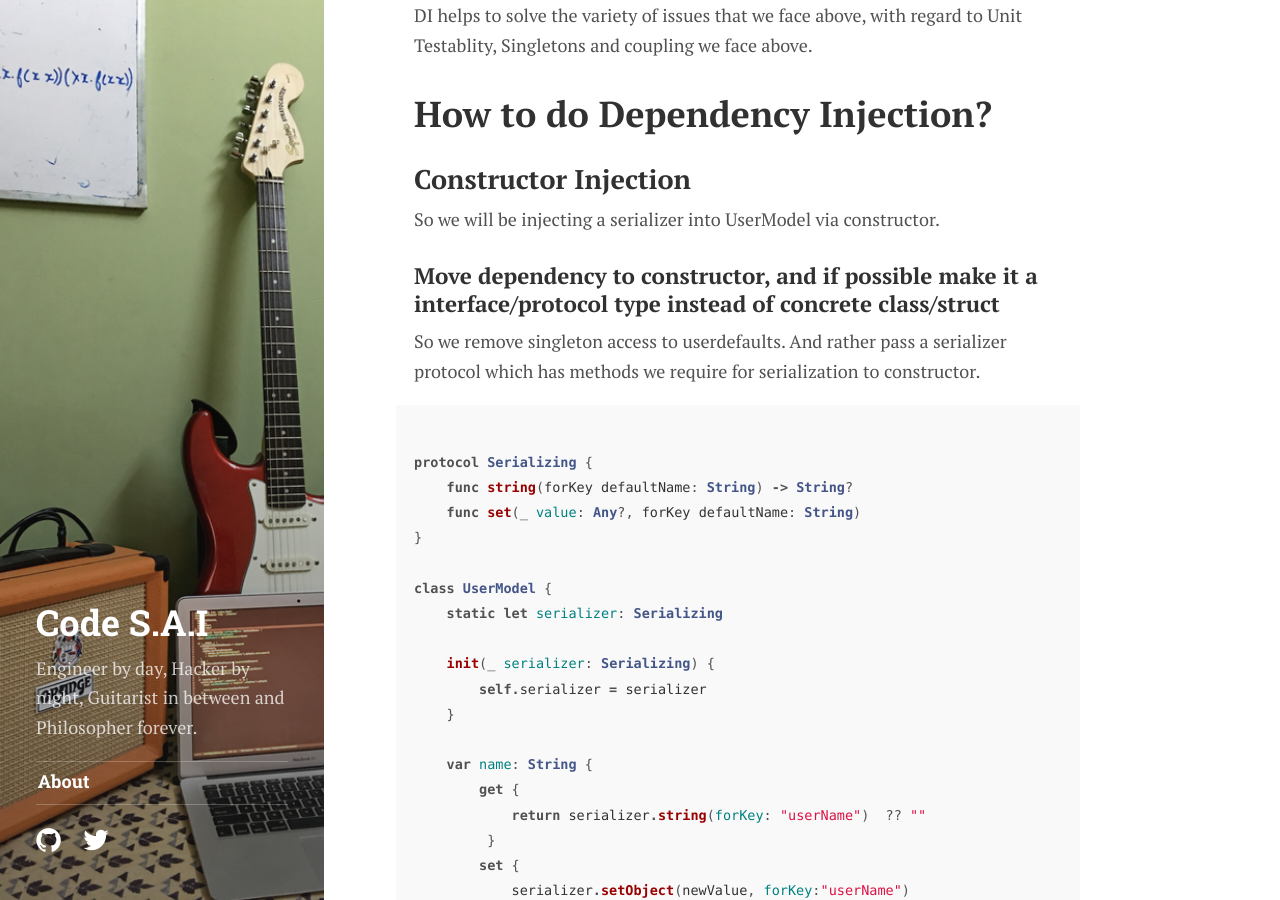
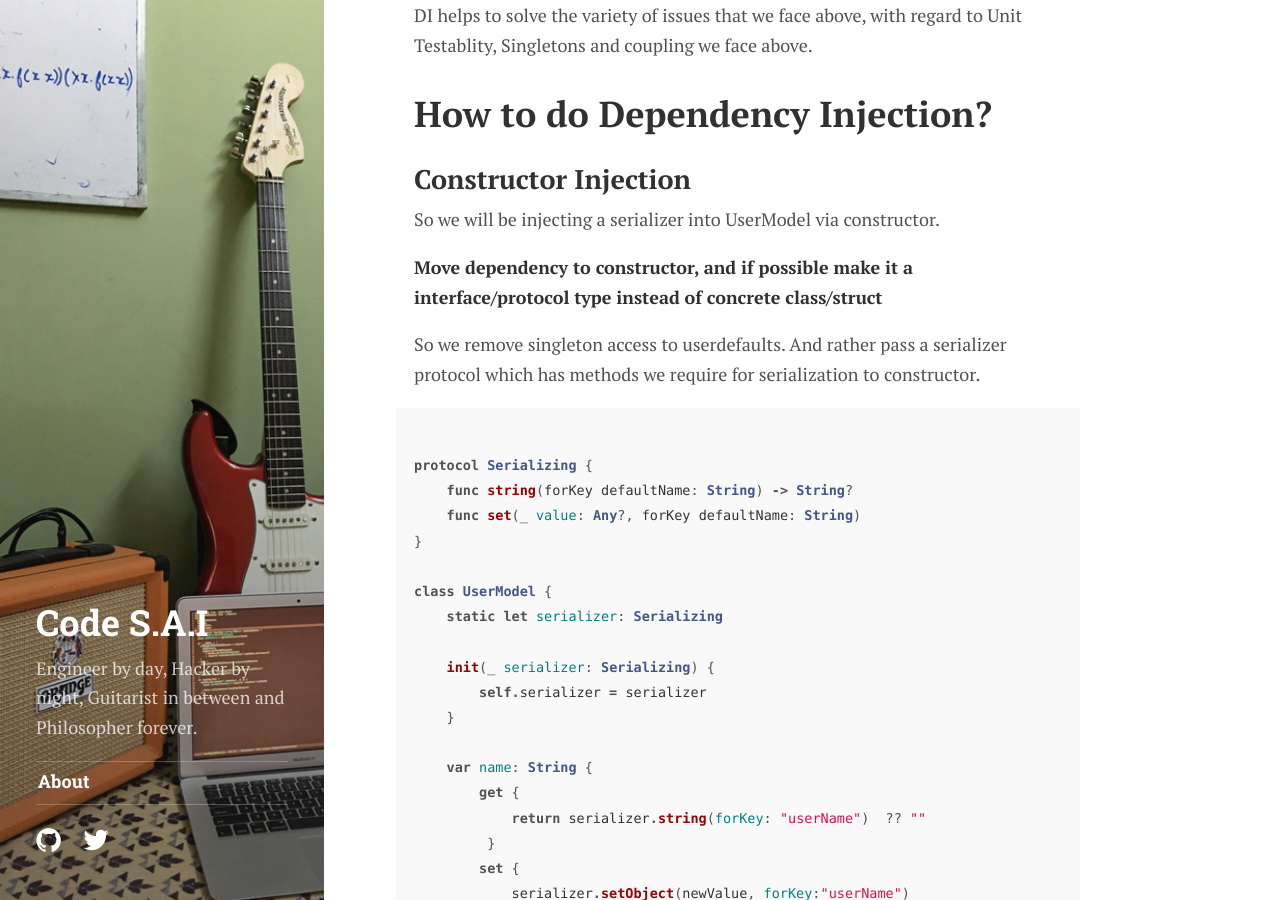
Before and after one commit to sai-prasanna/sai-prasanna.github.io, a Jekyll site: the page built from _posts/2017-03-20-dependency-injection-what-why-and-how.md, in a window 1280 px wide and 900 px high, scrolled down 5098 px. Built offline with Jekyll 4.4.1, drawn with Linux system fonts in a browser that asks for light colours; some web fonts are replaced; comment, search, counter and statistics services are not loaded.

```diff
--- a/_posts/2017-03-20-dependency-injection-what-why-and-how.md
+++ b/_posts/2017-03-20-dependency-injection-what-why-and-how.md
@@ -168,7 +168,7 @@ DI helps to solve the variety of issues that we face above, with regard to  Unit
 So we will be injecting a serializer into UserModel via constructor.
 
 
-### Move dependency to constructor, and if possible make it a interface/protocol type instead of concrete class/struct
+**Move dependency to constructor, and if possible make it a interface/protocol type instead of concrete class/struct**
 
 So we remove singleton access to userdefaults. And rather pass a serializer protocol which has methods we require for serialization to constructor.
 
```
